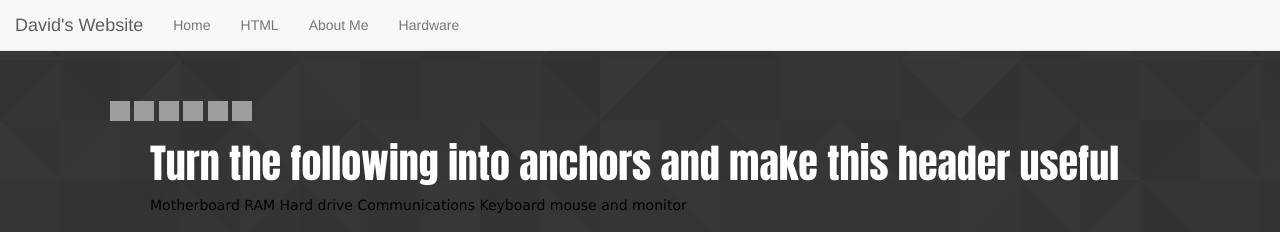
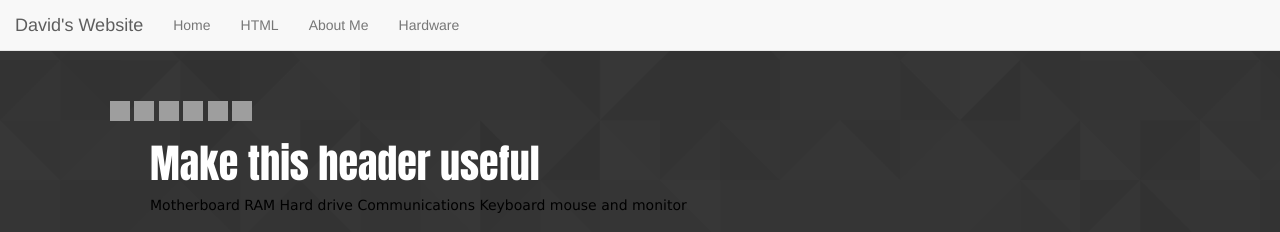
Before and after one commit to Dleavenworth/third, a plain HTML site: page hardware.html in a window 1280 px wide. Shown: the top 232 px of the page. Drawn offline with nearby package versions, Linux system fonts and the light colour scheme; grey boxes are pictures that could not be loaded.

Commit message:
Formating

```diff
--- a/hardware.html
+++ b/hardware.html
@@ -31,7 +31,7 @@
     <img class="image6" src="http://images.techhive.com/images/article/2013/05/microsoft_sculpt_mobile_mouse_left_2013-100038808-orig.jpg">
     <img class="image7" src="http://img.diytrade.com/cdimg/1093769/11905199/0/1265447125/20_1_inch_LCD_Monitor_16_10.jpg">
     <ul>
-      <h1 class ="header">Turn the following into anchors and make this header useful</h1>
+      <h1 class ="header">Make this header useful</h1>
       <a href="#motherboard">Motherboard</a>
       <a href="#RAM">RAM</a>
       <a href="#harddrive">Hard drive</a>
```
